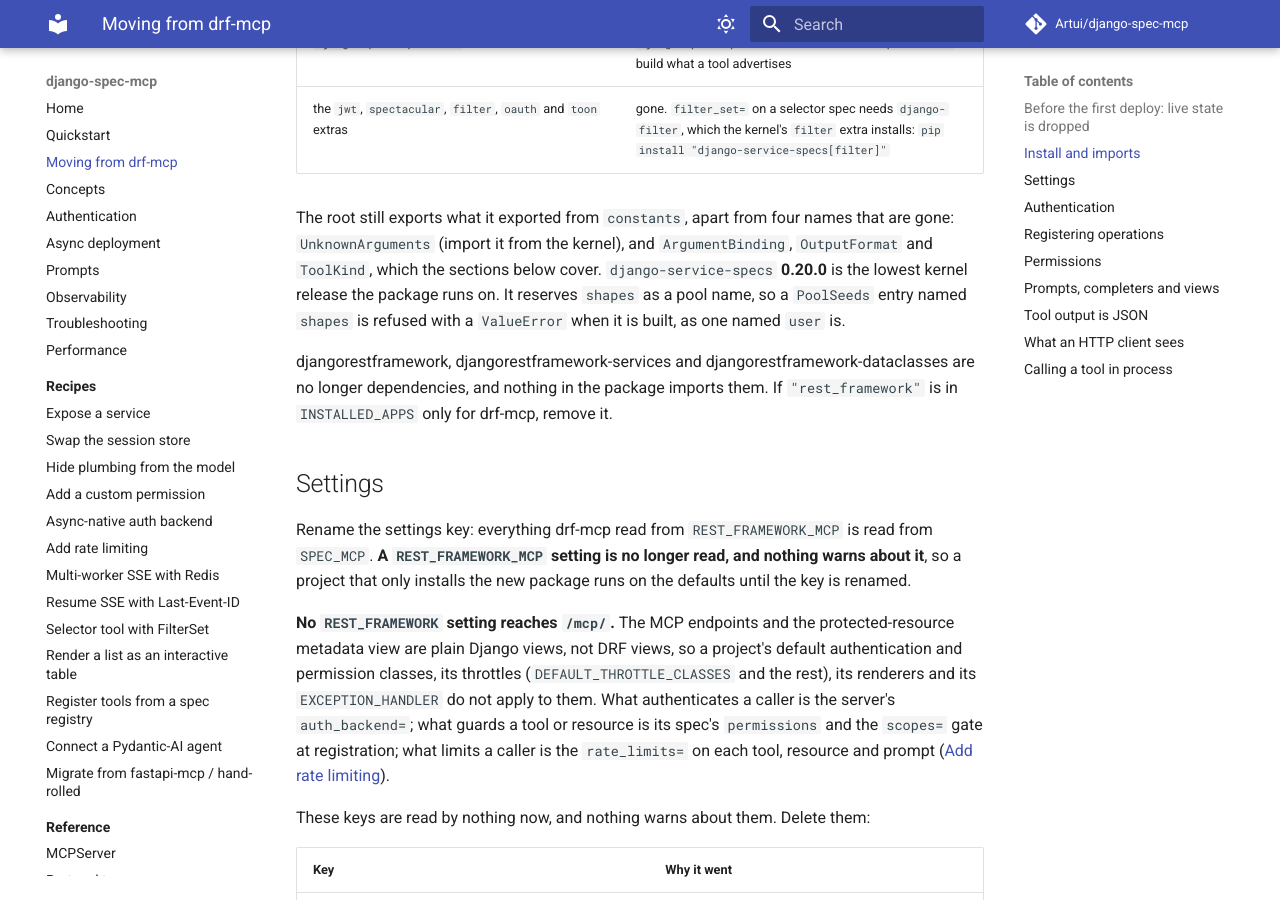
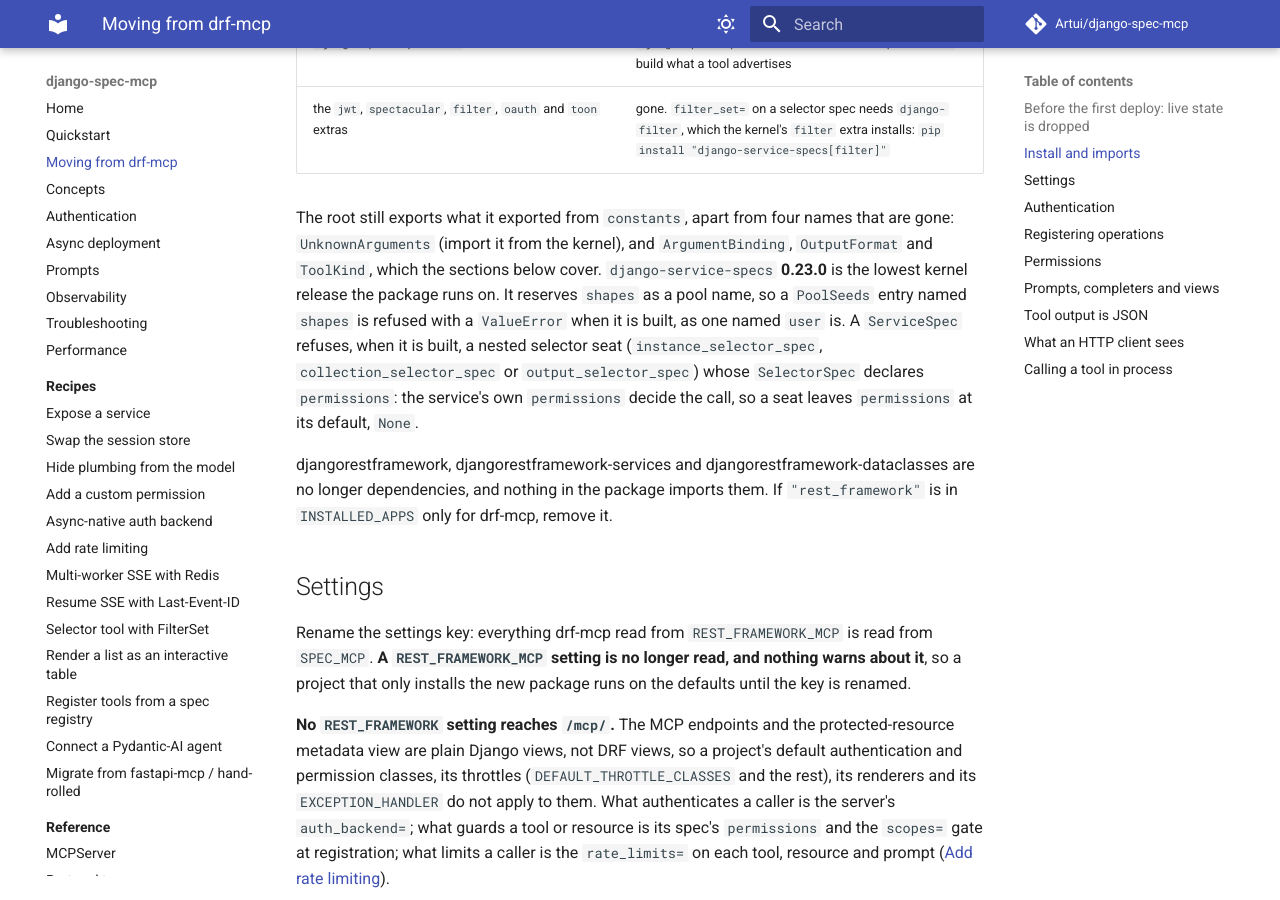
Before and after one commit to Artui/django-spec-mcp, an MkDocs documentation site: the page built from docs/moving-from-drf-mcp.md, in a window 1280 px wide and 900 px high, scrolled down 1407 px. Built offline with MkDocs 1.6.1 and Material for MkDocs 9.7.7, drawn with Linux system fonts in a browser that asks for light colours; comment, search, counter and statistics services are not loaded.

Commit message:
Name 0.23.0 as the kernel floor in the pyproject comment and the moving page
Co-Authored-By: Claude Opus 5.5 <noreply@anthropic.com>

```diff
--- a/docs/moving-from-drf-mcp.md
+++ b/docs/moving-from-drf-mcp.md
@@ -47,9 +47,13 @@ The root still exports what it exported from `constants`, apart from four names
 that are gone: `UnknownArguments` (import it from the kernel), and
 `ArgumentBinding`, `OutputFormat` and `ToolKind`, which the sections below
 cover.
-`django-service-specs` **0.20.0** is the lowest kernel release the package
+`django-service-specs` **0.23.0** is the lowest kernel release the package
 runs on. It reserves `shapes` as a pool name, so a `PoolSeeds` entry named
 `shapes` is refused with a `ValueError` when it is built, as one named `user` is.
+A `ServiceSpec` refuses, when it is built, a nested selector seat
+(`instance_selector_spec`, `collection_selector_spec` or `output_selector_spec`)
+whose `SelectorSpec` declares `permissions`: the service's own `permissions`
+decide the call, so a seat leaves `permissions` at its default, `None`.
 
 djangorestframework, djangorestframework-services and
 djangorestframework-dataclasses are no longer dependencies, and nothing in the
--- a/pyproject.toml
+++ b/pyproject.toml
@@ -38,7 +38,10 @@ classifiers = [
 dependencies = [
     "django>=4.2",
     # The kernel this package serves, and the one it imports its own names from.
-    # 0.20.0 is the floor, and it is a hard one: a prompt's and a view's checks
+    # 0.23.0 is the floor: from 0.22.0 a ``ServiceSpec`` refuses a nested
+    # selector seat that declares ``permissions``, so a spec the docs show is
+    # built the same way on every kernel the package allows. Under that, 0.20.0
+    # is a hard limit: a prompt's and a view's checks
     # are held to the kernel's rule through ``check_permissions`` and their
     # answers read through ``sync_answer``, both first exported from the root in
     # 0.20.0 and imported at module level, so below it the server does not
```
